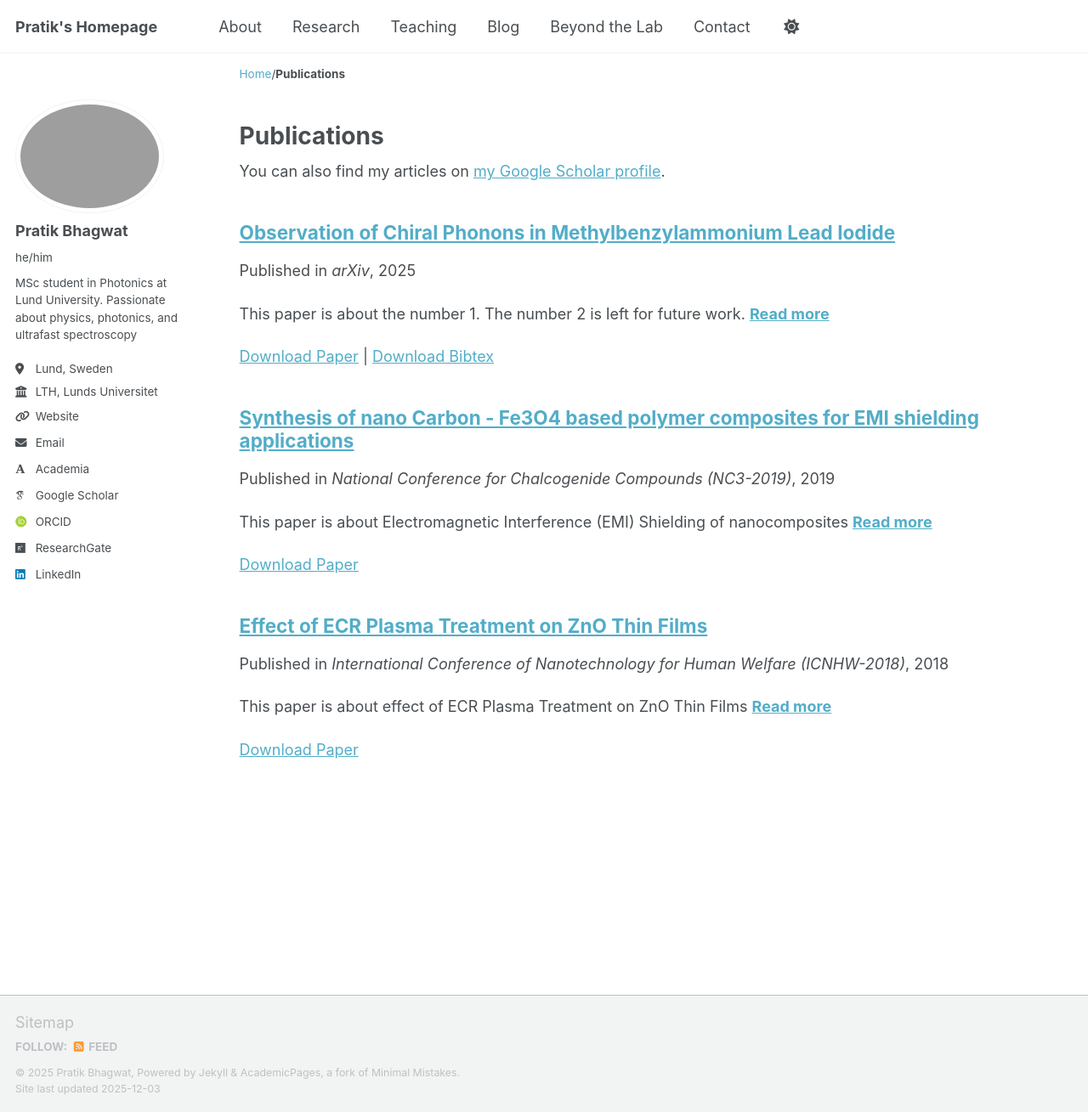
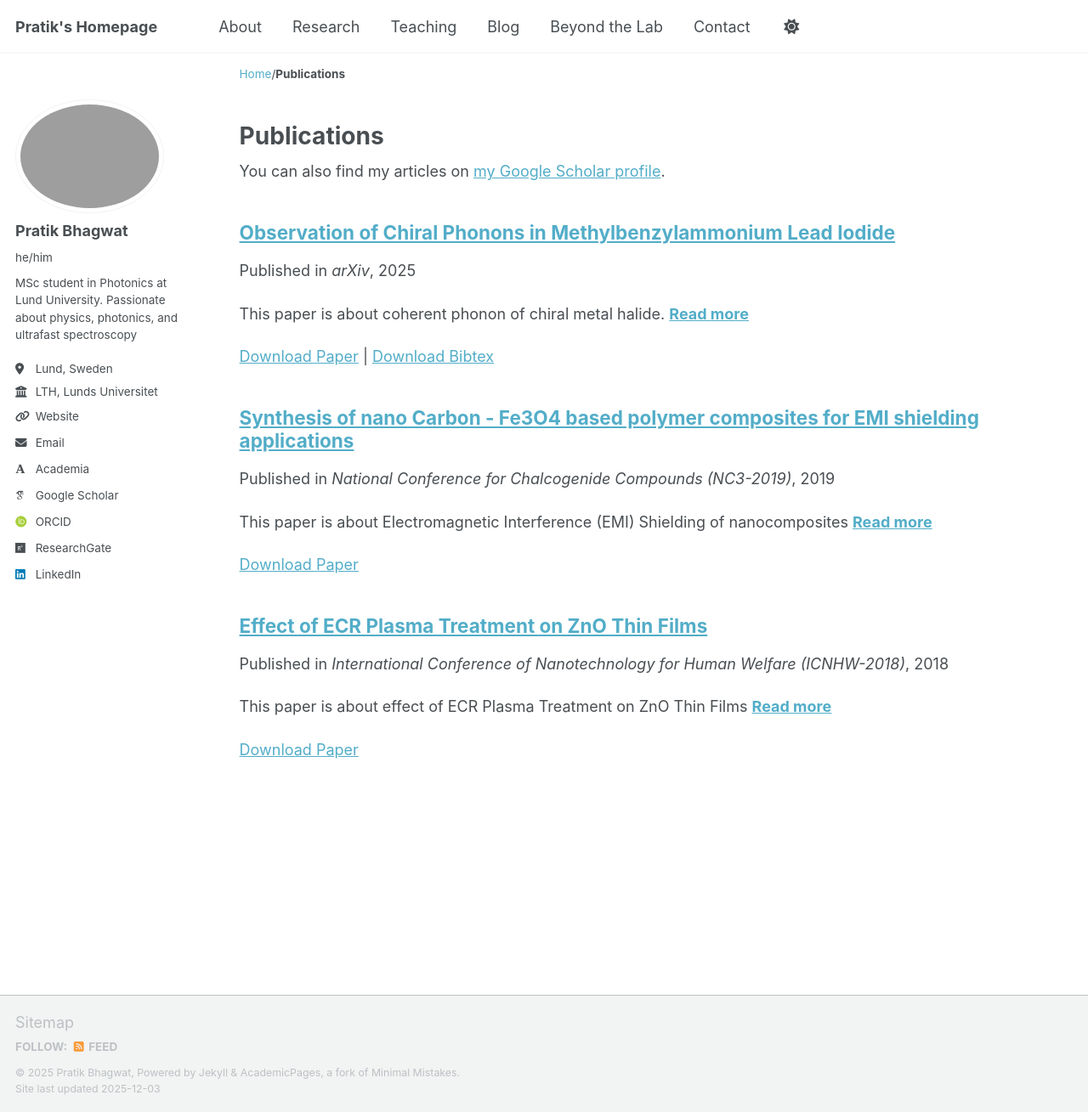
Before and after one commit to pratik-bhagwat-photonics/pratik-bhagwat-photonics.github.io, a Jekyll site: the page built from _pages/publications.html, in a window 1280 px wide and 1309 px high. Shown: the whole window at 85% size. Built offline with Jekyll 4.4.1, drawn with Linux system fonts in a browser that asks for light colours; some web fonts are replaced; a script that is not in the unit is left out; a file with an impossible date is left out.

```diff
--- a/_config.yml
+++ b/_config.yml
@@ -87,8 +87,8 @@ publications_category:
     title: 'Journal Articles'
   conferences:
     title: 'Conference Papers'
-    pre-print:
-      title: 'Pre-prints'
+  pre-prints:
+    title: 'Pre-prints'
 
 # Site Settings
 teaser                   :  "Pratik.jpg"
--- a/_publications/2025-07-14-paper-title-number-1.md
+++ b/_publications/2025-07-14-paper-title-number-1.md
@@ -1,9 +1,9 @@
 ---
 title: "Observation of Chiral Phonons in Methylbenzylammonium Lead Iodide"
 collection: publications
-category: pre-print
+category: pre-prints
 permalink: /publications/2025-07-14-paper-title-number-1
-excerpt: 'This paper is about the number 1. The number 2 is left for future work.'
+excerpt: 'This paper is about coherent phonon of chiral metal halide.'
 date: 2025-07-14
 venue: 'arXiv'
 #slidesurl: 'http://academicpages.github.io/files/slides1.pdf'
```
